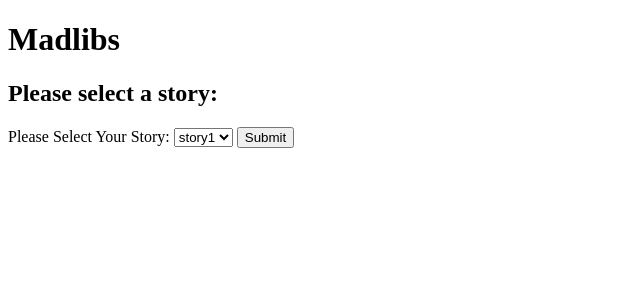
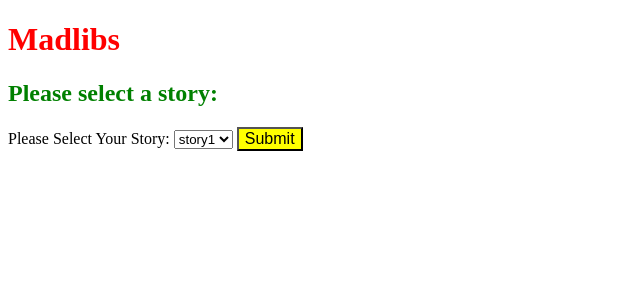
Before and after one commit to franklinkong981/Jinja-Madlibs, a Flask app: page / in a window 1280 px wide. Shown: the top 300 px of the page, without its empty margins (0-640 px from the left). Run offline with Flask 3, Linux system fonts and the light colour scheme.

Commit message:
Added styles and finished project

```diff
--- a/static/styles.css
+++ b/static/styles.css
@@ -0,0 +1,24 @@
+h1 {
+    color: red;
+}
+
+h2 {
+    color: green;
+}
+
+p {
+    font-size: 32px;
+    text-align: center;
+    padding: 10px;
+    border: 2px dashed purple;
+}
+
+input {
+    margin-bottom: 10px;
+}
+
+button {
+    font-size: 16px;
+    background-color: yellow;
+    cursor: pointer;
+}
--- a/templates/base.html
+++ b/templates/base.html
@@ -3,7 +3,7 @@
     <head>
         <meta charset="UTF-8">
         <meta name="viewport" content="width=device-width, initial-scale=1.0">
-        <link rel="stylesheet" href="styles.css"/>
+        <link rel="stylesheet" href="../static/styles.css"/>
         <title>{% block title %} {% endblock %}</title>
     </head>
     <body>
```
